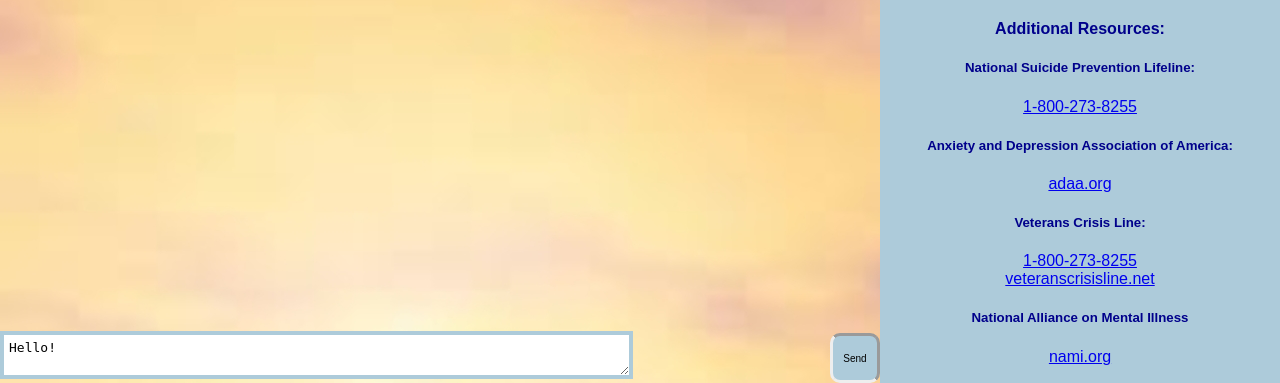
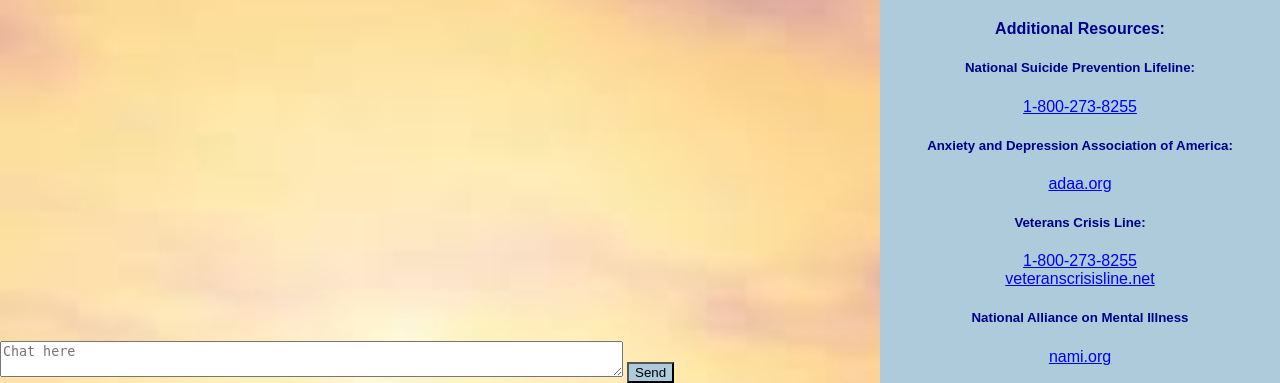
Before and after one commit to andregarivay/LANParty, a Python web app: template templates/chatroom.html in a window 1280 px wide. Shown: the part 417-800 px from the top of the page. Run offline with Jinja, Linux system fonts and the light colour scheme; the template is opened without the code that fills it, so the values that code supplies are empty; some libraries are stand-ins or nearby versions.

Commit message:
THIS IS THE LAST ONE HOPEFULLY

```diff
--- a/resources/chat.js
+++ b/resources/chat.js
@@ -43,7 +43,7 @@ function getSuccess(){
 }
 
 function addChatMessage(text) {
-  $('#message-box').append("<fieldset><p>"+text+"</p></fieldset>");
+  $('#message-box').append("<p>"+text+"</p>");
   $.post(window.location, { 'message' : text }, postSuccess, "text");
   i++
 }
--- a/templates/chatroom.html
+++ b/templates/chatroom.html
@@ -20,12 +20,13 @@
       {% endif %}
       {% endfor %}
 
-      <div id = "chatbox">
-      <form method="post" action="/chat">
-        <div><textarea id="box" class="textarea"row="100" cols="75" placeholder="Chat here" >Hello!</textarea></div>
-        <div><input class="button" type="submit" value="Send" style="background-color: #ADCBDA; color: black;" /></div>
-      </form>
+      <div id="message-box">
     </div>
+    <div id = "chatbox">
+      <form method="post" action="/send">
+       <textarea id="chat-area" row="100" cols="75" placeholder="Chat here" ></textarea>
+       <input id="submit" class="button" type="button" value="Send" style="background-color: #ADCBDA; color: black;" />
+     </form>
 
 
     <div id = "profile">
```
